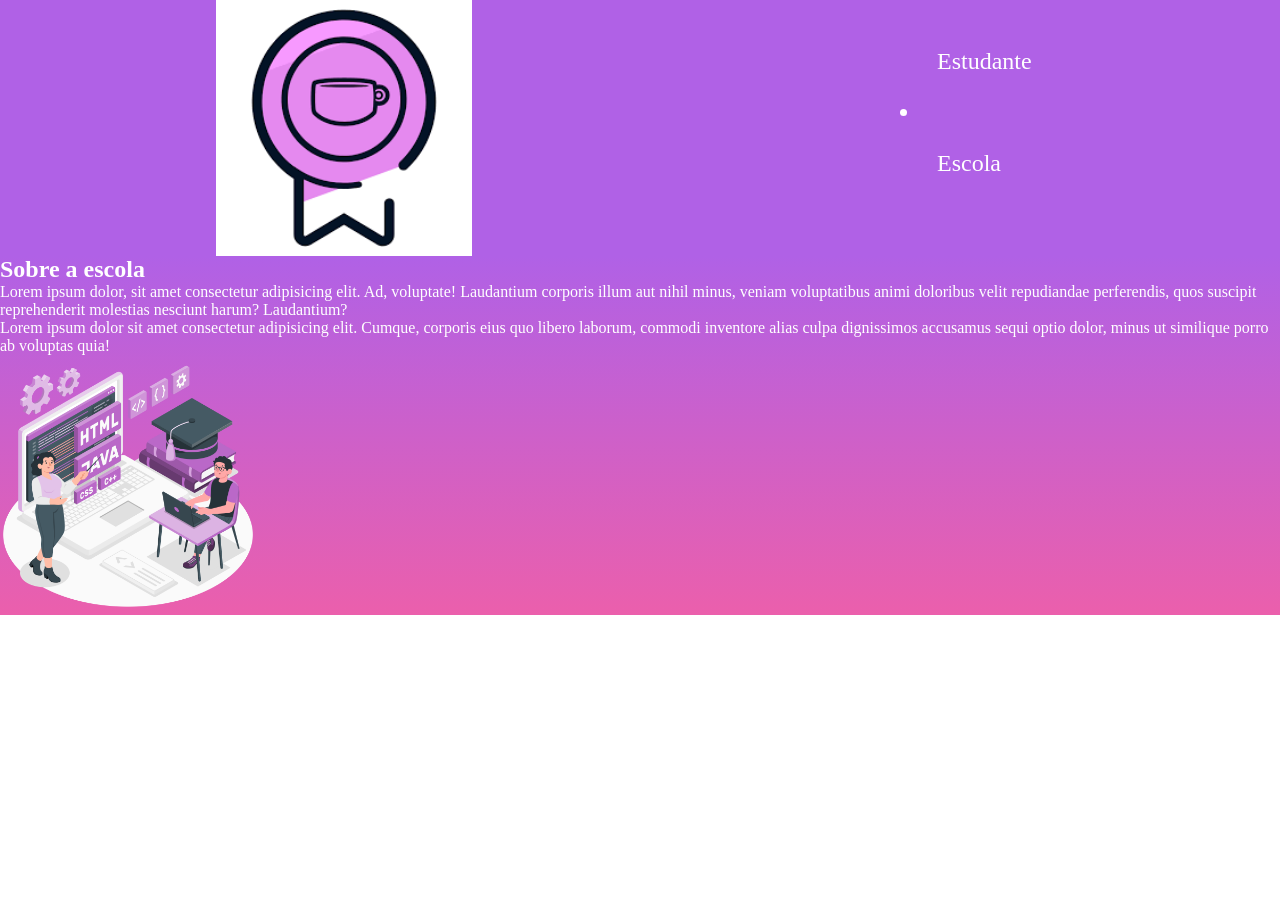
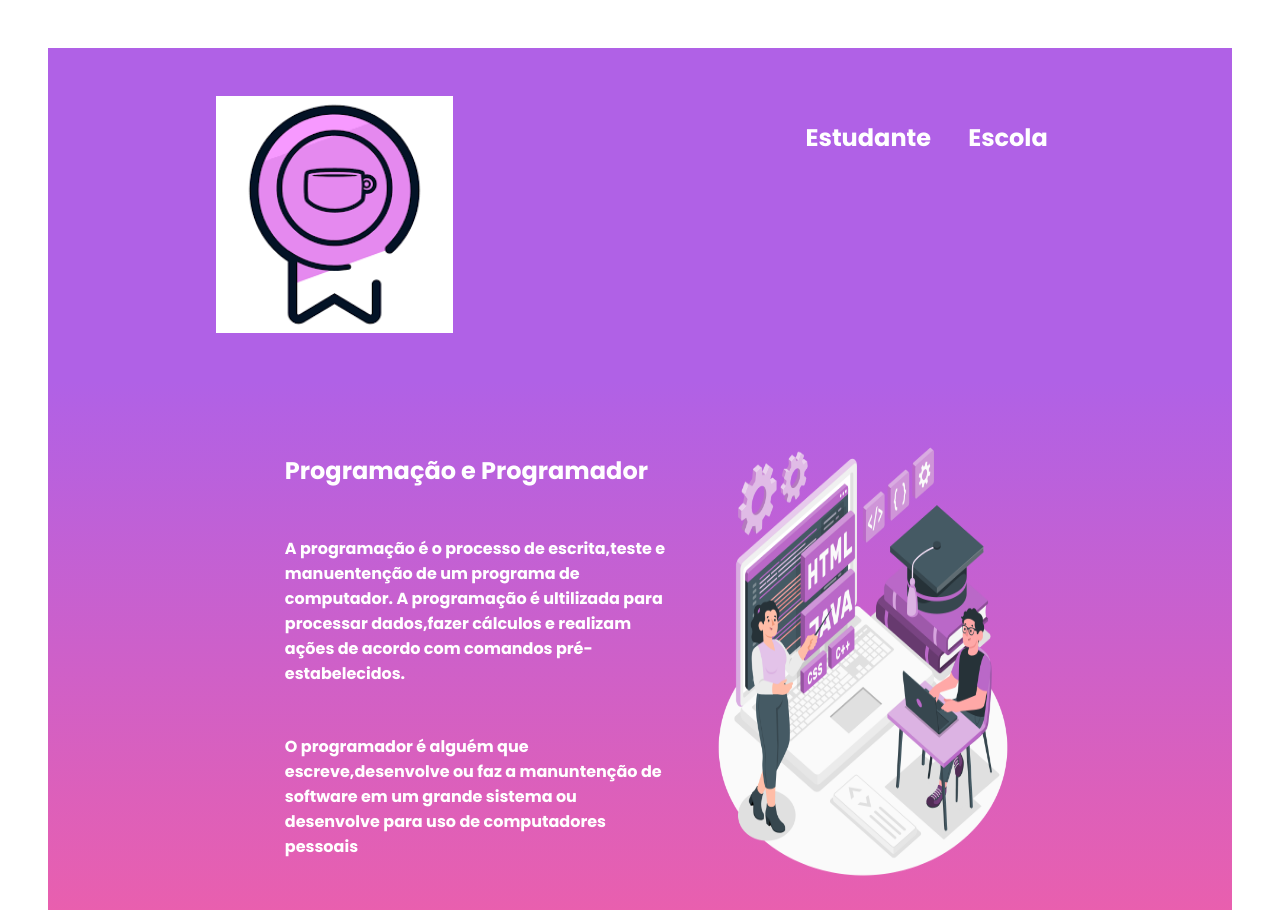
Before and after one commit to emmanuellydossantos/siteescolaemmanuelly, a plain HTML site: page index.html in a window 1280 px wide. Shown: the top 910 px of the page. Before the commit the page ends 800 px from the top, so only its background shows below. Drawn offline with Linux system fonts and the light colour scheme.

Commit message:
Add files via upload

```diff
--- a/index.html
+++ b/index.html
@@ -6,24 +6,28 @@
     <meta name="viewport" content="width=device-width, initial-scale=1.0">
     <title>Document</title>
     <link rel="stylesheet" href="style.css">
+    <link rel="preconnect" href="https://fonts.googleapis.com">
+    <link rel="preconnect" href="https://fonts.gstatic.com" crossorigin>
+    <link href="https://fonts.googleapis.com/css2?family=Poppins:ital,wght@0,700;1,400&display=swap" rel="stylesheet">
 </head>
 <body>
 <header class="cabecalho">
      <img class="cabecalho-imagem" src="./img/images.png" alt="ciência">
      <ul class="cabecalho-lista-item">
-        <li class="cabecalho-lista-item">Estudante<li>
+        <li class="cabecalho-lista-item">Estudante</li>
         <li class="cabecalho-lista-item">Escola</li>
         <ul>
     </header>
     <section class="escola">
         <div class="escola-conteudo">
-       <h2 class="escola-titulo">Sobre a escola</h2>
-       <p>Lorem ipsum dolor, sit amet consectetur adipisicing elit. Ad, voluptate! Laudantium corporis illum aut nihil minus, veniam voluptatibus animi doloribus velit repudiandae perferendis, quos suscipit reprehenderit molestias nesciunt harum? Laudantium?</p>
-       <p> Lorem ipsum dolor sit amet consectetur adipisicing elit. Cumque, corporis eius quo libero laborum, commodi inventore alias culpa dignissimos accusamus sequi optio dolor, minus ut similique porro ab voluptas quia!</p>
-       <img class="imagem-escola" src="./img/Coding workshop-amico.png" alt="imagem de uma escola de programação">
-     <div>
+    <h2 class="escola-titulo">Programação e Programador</h2>
+        <p class="escola-texto-um">A programação é o processo de escrita,teste e manuentenção de um programa de computador. A programação é ultilizada para processar dados,fazer cálculos e realizam ações de acordo com comandos pré-estabelecidos.
+        </p>
+        <p class="escola-texto-dois">O programador é alguém que escreve,desenvolve ou faz a manuntenção de software em um grande sistema ou desenvolve para uso de computadores pessoais</p>
+        </div>
+        <img class="imagem-escola" src="./img/Coding workshop-amico.png" alt="imagem de uma escola de programação">
     </section>
 
 
-</body>
+<body>
 </html>
--- a/style.css
+++ b/style.css
@@ -17,15 +17,27 @@
 }
 
 * {
-     margin: 0;
-     padding: 0;
+     margin: 0 16px;
+     padding: 24px 0;
 }
 
 .imagem-escola{
-     width: 20%
+     width: 25%
 }
 
 .escola{
      background-image: linear-gradient(#b061e6,#eb5fac);
      color:white;
+     display: flex;
+     justify-content: center;
 }
+
+
+.escola-conteudo {
+     width: 35%;
+     align-items: center;
+
+}
+body{
+     font-family: 'Poppins', sans-serif;
+}
```
